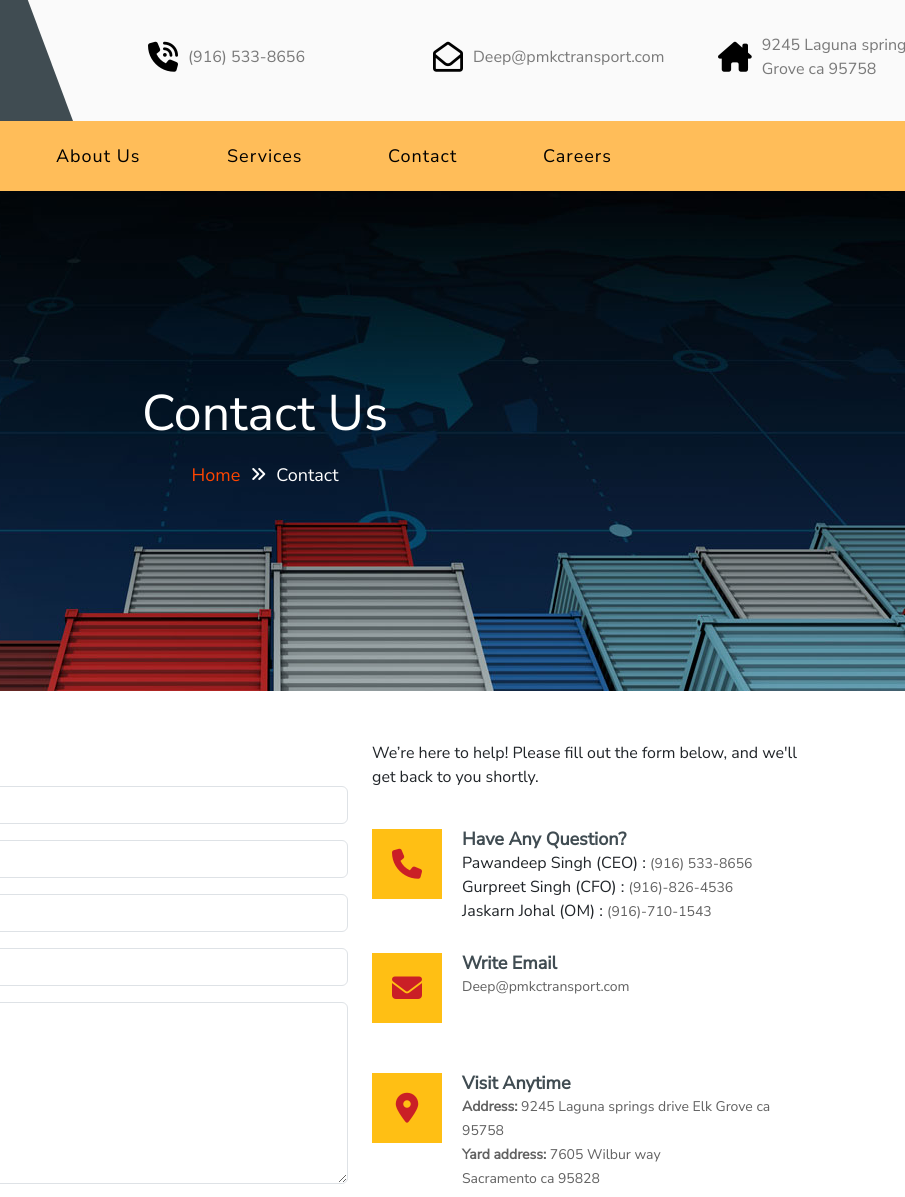
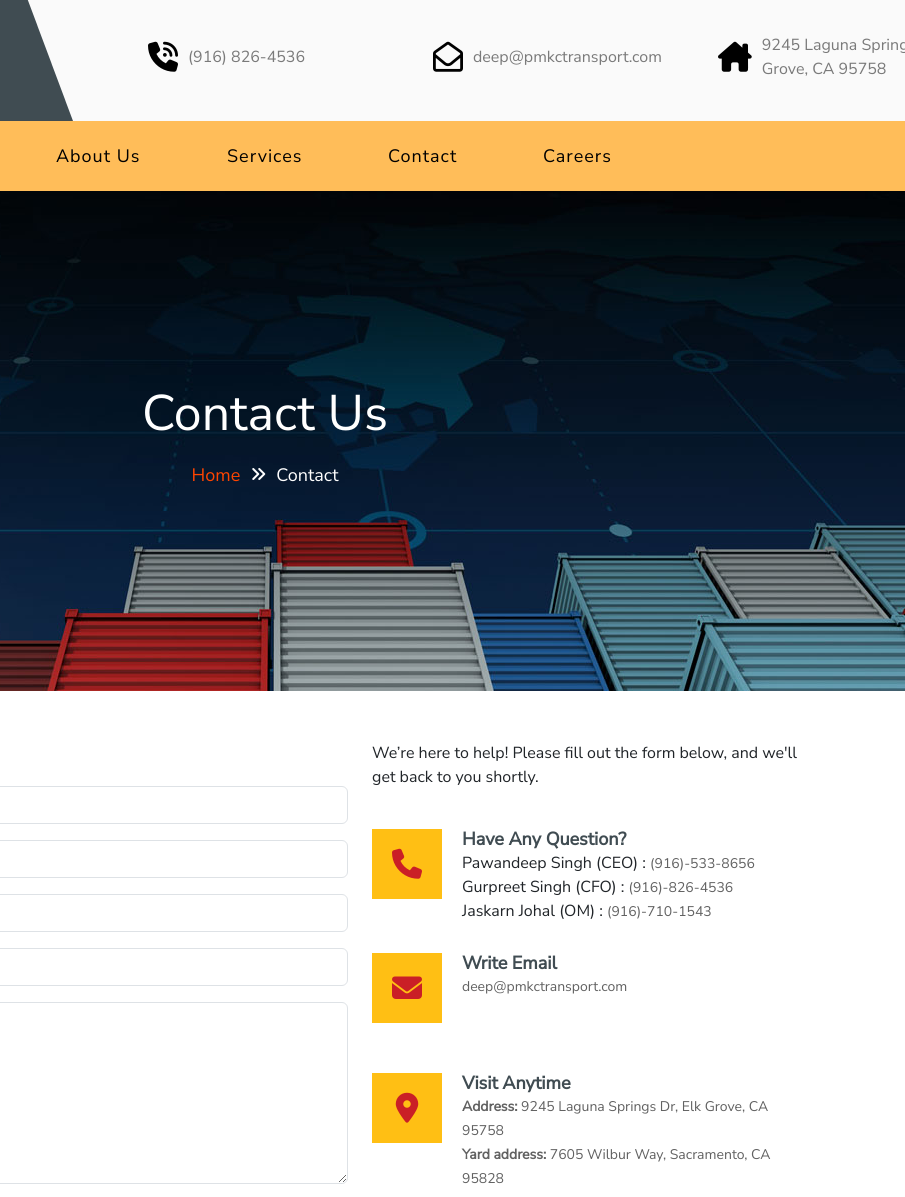
Before and after one commit to codecrafters-2023/pmkc, a plain HTML site: page contact.html in a window 1280 px wide. Shown: the part 59-1256 px from the top of the page, 375-1280 px from the left. Drawn offline with nearby package versions, Linux system fonts and the light colour scheme.

Commit message:
update number

```diff
--- a/contact.html
+++ b/contact.html
@@ -46,15 +46,15 @@
                 <div class="address_info_div">
                     <div class="icon_div">
                         <i class="fa-solid fa-phone-volume"></i>
-                        <span>(916) 533-8656</span>
+                        <span>(916) 826-4536</span>
                     </div>
                     <div class="icon_div">
                         <i class="fa-regular fa-envelope-open"></i>
-                        <span>Deep@pmkctransport.com</span>
+                        <span>deep@pmkctransport.com</span>
                     </div>
                     <div class="icon_div">
                         <i class="fa-solid fa-house-chimney"></i>
-                        <span>9245 Laguna springs drive Elk Grove ca 95758</span>
+                        <span>9245 Laguna Springs Dr, Elk Grove, CA 95758</span>
                     </div>
                 </div>
             </div>
@@ -175,7 +175,7 @@
                                 <div class="contact_text_div  contact_address_info">
                                     <h6 class="contact_heading1">Have Any
                                         Question?</h6>
-                                Pawandeep Singh (CEO) : <span>(916) 533-8656</span><br>
+                                Pawandeep Singh (CEO) : <span>(916)-533-8656</span><br>
                                 Gurpreet Singh (CFO) : <span>(916)-826-4536</span><br>
                                 Jaskarn Johal (OM) : <span>(916)-710-1543</span>
                                 </div>
@@ -186,7 +186,7 @@
                                 </div>
                                 <div class="email_text_div  contact_address_info">
                                     <h6 class="contact_heading2">Write Email</h6>
-                                    <span>Deep@pmkctransport.com</span>
+                                    <span>deep@pmkctransport.com</span>
                                 </div>
                             </li>
                             <li style="margin-top: 30px;">
@@ -196,8 +196,8 @@
                                 <div class="address_text_div  contact_address_info">
                                     <h6 class="contact_heading3">Visit
                                         Anytime</h6>
-                                    <span><strong>Address:</strong> 9245 Laguna springs drive Elk Grove ca 95758</span><br>
-                                    <span><strong>Yard address:</strong> 7605 Wilbur way Sacramento ca 95828</span>
+                                    <span><strong>Address:</strong> 9245 Laguna Springs Dr, Elk Grove, CA 95758</span><br>
+                                    <span><strong>Yard address:</strong> 7605 Wilbur Way, Sacramento, CA 95828</span>
                                 </div>
                             </li>
                         </ul>
@@ -266,17 +266,17 @@
                         <li>
                             <span>
                                 <i class="fa-solid fa-location-dot"></i></span>
-                                9245 Laguna springs drive Elk Grove ca 95758<br />
+                                9245 Laguna Springs Dr, Elk Grove, CA 95758<br />
                             <!-- P.O.BOX #57046 HAYWARD,CA 94545 -->
                         </li>
                         <li>
                             <span><i class="fa-solid fa-envelope"></i></span>
-                            Deep@pmkctransport.com<br />
+                            deep@pmkctransport.com<br />
                             <!-- billing@aptrucking.us -->
                         </li>
                         <li>
                             <span><i class="fa-solid fa-phone"></i></span>
-                            (916) 533-8656<br />
+                            (916) 826-4536<br />
                             <!-- (510)-372-0513 -->
                         </li>
 
```
Also changed, not shown: about.html (+6 -6 lines), carrier.html (+6 -6 lines), index.html (+7 -7 lines), services.html (+6 -6 lines).
